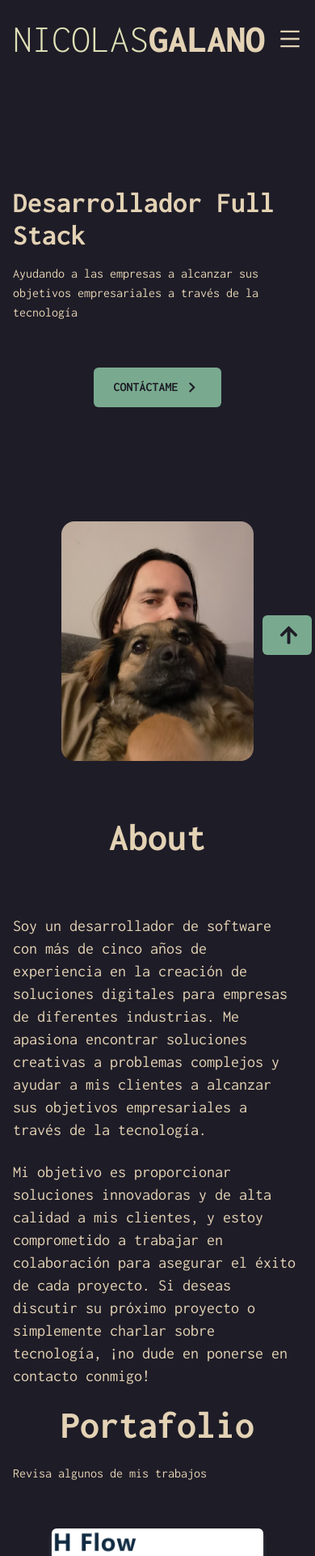
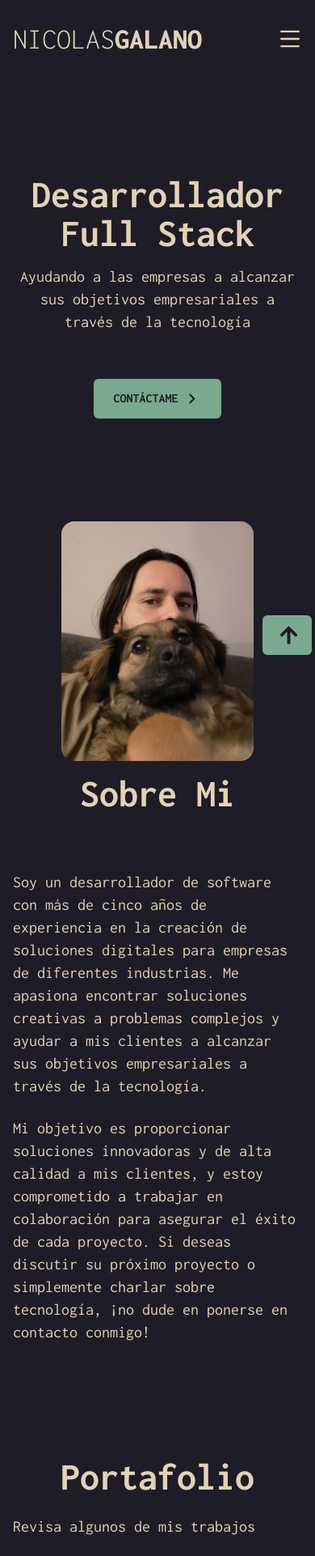
Before and after one commit to nicogalano/react-portfolio-one, a React (Create React App) app: page / in a window 390 px wide. Shown: the top 1922 px of the page at 81% size. Built offline with nearby package versions, Linux system fonts and the light colour scheme.

Commit message:
se mejora responsive mobile

```diff
--- a/src/components/About.js
+++ b/src/components/About.js
@@ -3,9 +3,9 @@ import React from 'react'
 const About = () => {
   return (
     <div name='about' className='w-full h-screen bg-[#1e1c27] text-[#e3d2b4] md:h-screen'>
-      <div className='max-w-screen-lg p-4 mx-auto flex flex-col justify-center w-full h-full text-[#e3d2b4]'>
+      <div className='max-w-screen-lg p-4 mx-auto flex flex-col justify-center w-full md:h-full text-[#e3d2b4]'>
         <div className='pb-8'>
-          <p className='text-5xl font-bold flex justify-center'>About</p>
+          <p className='text-5xl font-bold flex justify-center'> Sobre Mi</p>
         </div>
         <p className='text-xl mt-10'>
           Soy un desarrollador de software con más de cinco años de experiencia en la creación de soluciones digitales para empresas de diferentes industrias. Me apasiona encontrar soluciones creativas a problemas complejos y ayudar a mis clientes a alcanzar sus objetivos empresariales a través de la tecnología.
--- a/src/components/Contact.js
+++ b/src/components/Contact.js
@@ -4,14 +4,14 @@ const Contact = () => {
 
   return (
     <div name='contact' className='w-full h-screen bg-[#1e1c27] text-[#e3d2b4] p-4 '>
-        <div className='flex flex-col p-4 justify-center max-w-screen-lg mx-auto h-full'>
+        <div className='flex flex-col p-4 justify-center max-w-screen-lg mx-auto md:h-full'>
             <div className='pb-8'>
                 <p className='text-5xl font-bold flex justify-center'>Contacto</p>
-                <p className='py-6'>Si estás interesado en trabajar juntos o tienes alguna pregunta, por favor no dudes en ponerte en contacto conmigo a través de este formulario</p>
+                <p className='py-6 text-xl'>Si estás interesado en trabajar juntos o tienes alguna pregunta, por favor no dudes en ponerte en contacto conmigo a través de este formulario</p>
                 {/* <p className='py-6'>Submit the form below to get in touch with me</p> */}
             </div>
 
-            <div className='flex justify-center items-center  text-[#DFE0B6]'>
+            <div className='flex justify-center items-center text-[#DFE0B6] text-xl'>
                 <form
                     action="https://getform.io/f/607d9a45-eccb-4820-b20c-36695ca40b4f"
                     method="POST"
--- a/src/components/Experience.js
+++ b/src/components/Experience.js
@@ -42,15 +42,15 @@ const Experience = () => {
     ]
 
   return (
-    <div name='experience' className='bg-[#1e1c27] text-[#e3d2b4] w-full h-screen'>
-        <div className='max-w-screen-lg p-4 mx-auto flex flex-col justify-center h-full'>
+    <div name='experience' className='w-full bg-[#1e1c27] text-[#e3d2b4] md:h-screen'>
+        <div className='max-w-screen-lg p-4 mx-auto flex flex-col justify-center md:h-full'>
             <div className='pb-8'>
                 <p className='text-5xl font-bold flex justify-center'>Experiencia</p>
-                <p className='py-6'>Estas son las tecnologías con las que he trabajado</p>
+                <p className='py-6 text-xl'>Estas son las tecnologías con las que he trabajado</p>
                 {/* <p className='py-6'>These are the technologies I've worked with</p> */}
             </div>
 
-            <div className='w-full grid grid-cols-2 sm:grid-cols-3 gap-8 text-center py-8 px-12 sm:px-0'>
+            <div className='w-full grid grid-cols-2 sm:grid-cols-3 gap-8 text-center py-8 px-12 sm:px-0 text-xl'>
                 {
                     techs.map(({ id, src, title, style }) => (
                         <div
@@ -59,7 +59,7 @@ const Experience = () => {
                             <img
                                 src={src}
                                 alt=""
-                                className='2-20 mx-auto'
+                                className='w-44 mx-auto'
                             />
                             <p className='mt-4'>{title}</p>
                         </div>
--- a/src/components/Home.js
+++ b/src/components/Home.js
@@ -10,9 +10,9 @@ const Hero = () => {
 
         <div className="max-w-screen-lg mx-auto px-4 h-full flex flex-col items-center justify-center md:flex-row text-[#e3d2b4]">
           <div className='flex flex-col justify-center h-full'>
-            <h2 className='text-4xl sm:text-7xl font-bold text-[#e3d2b4]'>Desarrollador Full Stack</h2>
+            <h2 className='text-5xl sm:text-8xl font-bold text-[#e3d2b4] text-center md:text-left'>Desarrollador Full Stack</h2>
             {/* <h2 className='text-4xl sm:text-7xl font-bold text-[#e3d2b4]'>I'm a Full Stack Developer</h2> */}
-            <p className='text-[#e3d2b4] py-4 max-w-md'>
+            <p className='text-[#e3d2b4] py-4 max-w-md text-center md:text-left text-xl sm:text-2xl'>
               Ayudando a las empresas a alcanzar sus objetivos empresariales a través de la tecnología
               {/* Desarrollando soluciones digitales personalizadas para su negocio */}
             </p>
--- a/src/components/Navbar.js
+++ b/src/components/Navbar.js
@@ -39,7 +39,7 @@ const Navbar = () => {
 
   return (
     <div name='navbar' className='flex justify-between items-center h-24 max-w-[1240px] mx-auto px-4 text-[#e3d2b4]'>
-        <h1 className='w-full text-5xl text-[#DFE0B6] font-signature font-light'>NICOLAS<span className='font-extrabold text-[#e3d2b4]'>GALANO</span></h1>
+        <h1 className='w-full md:text-5xl text-4xl text-[#DFE0B6] font-signature font-light'>NICOLAS<span className='font-extrabold text-[#e3d2b4]'>GALANO</span></h1>
         <ul className='hidden md:flex'>
           {links.map(({id, link, title}) => (
             <li key={id} className='p-4 text-[#e3d2b4] cursor-pointer hover:scale-105 duration-200 capitalize'>
@@ -52,9 +52,9 @@ const Navbar = () => {
         <div onClick={handleNav} className='block md:hidden cursor-pointer'>
           {nav ? <AiOutlineClose size={30}/> : <AiOutlineMenu size={30}/>}
         </div>
-        <div className={nav ? 'fixed left-0 top-0 w-[60%] h-full border-r border-r-gray-900 bg-[#1e1c27] ease-in-out duration-500' : 'fixed left-[-100%]'}>
-          <h1 className='w-full text-3xl text-[#DFE0B6] font-signature font-light m-4'>NICOLAS<span className='font-extrabold text-[#e3d2b4]'>GALANO</span></h1>
-          <ul className='p-4 uppercase'>
+        <div className={nav ? 'fixed left-0 top-0 w-[80%] h-full border-r border-r-gray-900 bg-[#1e1c27] ease-in-out duration-500' : 'fixed left-[-100%]'}>
+          <h1 className='w-full text-4xl text-[#DFE0B6] font-signature font-light m-6'>NICOLAS<span className='font-extrabold text-[#e3d2b4]'>GALANO</span></h1>
+          <ul className='p-4 uppercase text-2xl'>
             {links.map(({id, link, title}) => (
             <li key={id} className='p-4 border-b border-gray-600 capitalize cursor-pointer hover:scale-105 duration-200'>
               <Link onClick={handleNav} to={link} smooth duration={500}  >
--- a/src/components/Portfolio.js
+++ b/src/components/Portfolio.js
@@ -33,11 +33,11 @@ const Portfolio = () => {
     ]
 
   return (
-    <div name='portfolio' className='bg-[#1e1c27] text-[#e3d2b4] w-full h-screen'>
-        <div className='max-w-screen-lg p-4 mx-auto flex flex-col justify-center h-full '>
-            <div className='pb-8'>
+    <div name='portfolio' className='w-full bg-[#1e1c27] text-[#e3d2b4] md:h-screen'>
+        <div className='max-w-screen-lg p-4 mx-auto flex flex-col justify-center w/full md:h-full'>
+            <div className=''>
                 <p className='text-5xl font-bold flex justify-center'>Portafolio</p>
-                <p className='py-6'>Revisa algunos de mis trabajos</p>
+                <p className='my-6 text-xl'>Revisa algunos de mis trabajos</p>
                 {/* <p className='py-6'>Check out some of my work here</p> */}
             </div>
 
```
